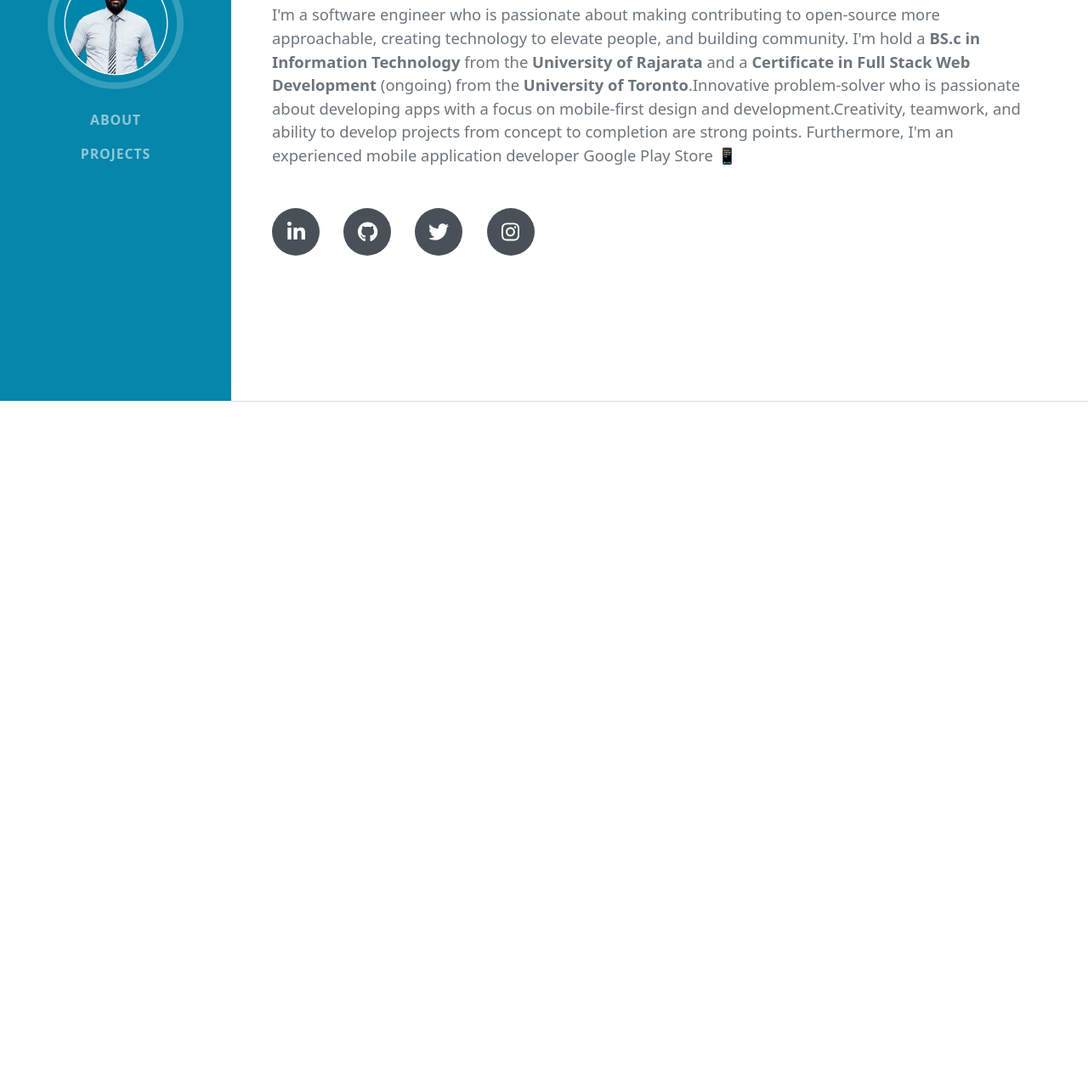
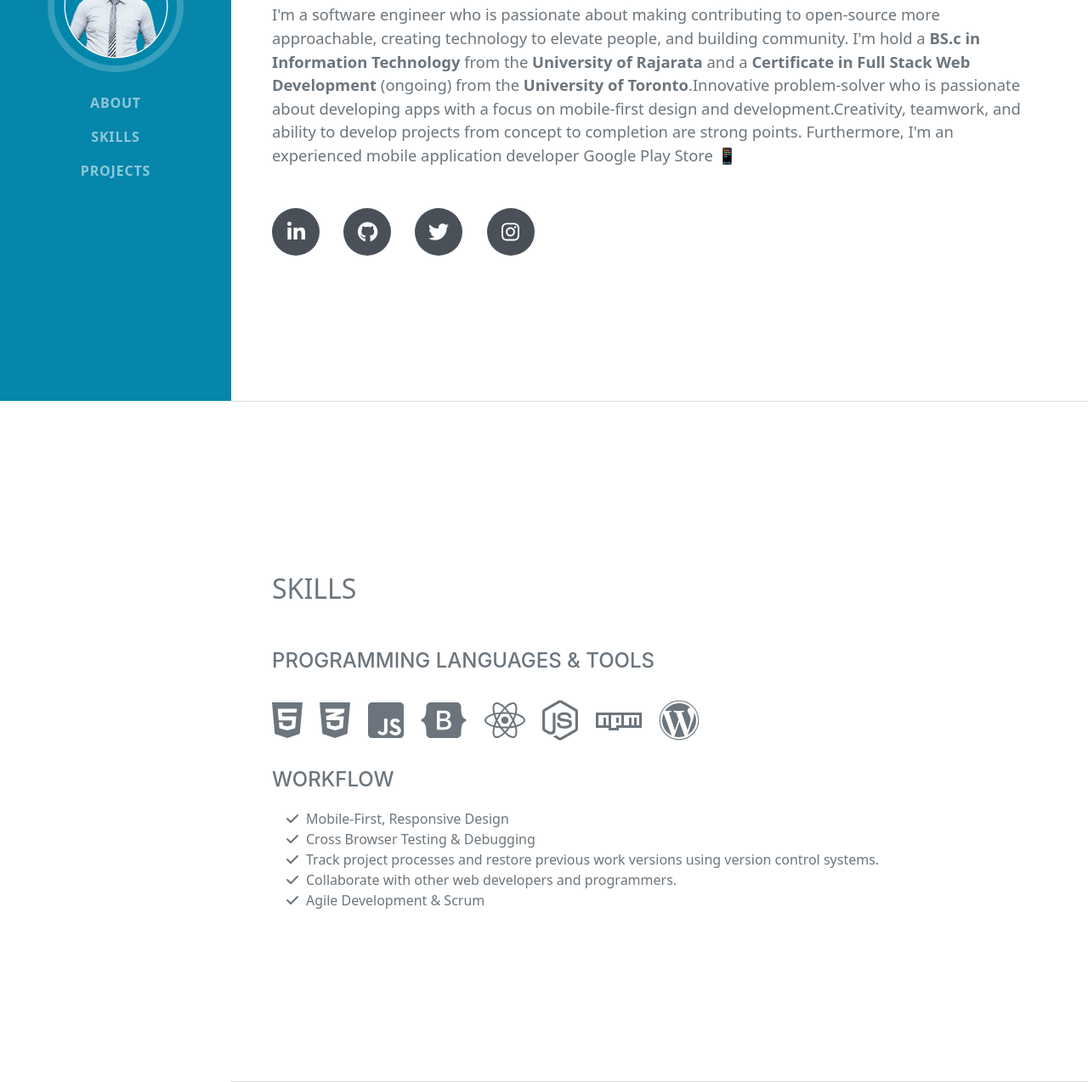
Before and after one commit to VimukthiGunasekara/portfolio, a plain HTML site: page inex.html in a window 1280 px wide. Shown: the part 328-1602 px from the top of the page at 85% size. Before the commit the page ends 801 px from the top, so only its background shows below. Drawn offline with nearby package versions, Linux system fonts and the light colour scheme; a script that the page names is missing; a web font is replaced by a local one.

Commit message:
developed skill section

```diff
--- a/inex.html
+++ b/inex.html
@@ -31,12 +31,13 @@
         <div class="collapse navbar-collapse" id="navbarResponsive">
             <ul class="navbar-nav">
                 <li class="nav-item"><a class="nav-link js-scroll-trigger" href="#about">About</a></li>
+                <li class="nav-item"><a class="nav-link js-scroll-trigger" href="#skills">Skills</a></li>
                 <li class="nav-item"><a class="nav-link js-scroll-trigger" href="#projects">Projects</a></li>
             </ul>
         </div>
     </nav>
+
     <div class="container-fluid p-0">
-
         <section class="resume-section" id="about">
             <div class="resume-section-content">
                 <h1 class="mb-0">
@@ -68,6 +69,47 @@
         <hr class="m-0" />
     </div>
 
+    <section class="resume-section" id="skills">
+        <div class="resume-section-content">
+            <h2 class="mb-5">Skills</h2>
+            <div class="subheading mb-3">Programming Languages & Tools</div>
+            <ul class="list-inline dev-icons">
+                <li class="list-inline-item"><i class="fab fa-html5"></i></li>
+                <li class="list-inline-item"><i class="fab fa-css3-alt"></i></li>
+                <li class="list-inline-item"><i class="fab fa-js-square"></i></li>
+                <li class="list-inline-item"><i class="fa-brands fa-bootstrap"></i></li>
+                <li class="list-inline-item"><i class="fab fa-react"></i></li>
+                <li class="list-inline-item"><i class="fab fa-node-js"></i></li>
+                <li class="list-inline-item"><i class="fab fa-npm"></i></li>
+                <li class="list-inline-item"><i class="fab fa-wordpress"></i></li>
+            </ul>
+            <div class="subheading mb-3">Workflow</div>
+            <ul class="fa-ul mb-0">
+                <li>
+                    <span class="fa-li"><i class="fas fa-check"></i></span>
+                    Mobile-First, Responsive Design
+                </li>
+                <li>
+                    <span class="fa-li"><i class="fas fa-check"></i></span>
+                    Cross Browser Testing & Debugging
+                </li>
+                <li>
+                    <span class="fa-li"><i class="fas fa-check"></i></span>
+                    Track project processes and restore previous work versions using version control systems.
+                </li>
+                <li>
+                    <span class="fa-li"><i class="fas fa-check"></i></span>
+                    Collaborate with other web developers and programmers.
+                </li>
+                <li>
+                    <span class="fa-li"><i class="fas fa-check"></i></span>
+                    Agile Development & Scrum
+                </li>
+            </ul>
+        </div>
+    </section>
+    <hr class="m-0" />
+
     <!-- Bootstrap core JS-->
     <script src="https://cdn.jsdelivr.net/npm/bootstrap@5.1.3/dist/js/bootstrap.bundle.min.js"></script>
     <!-- JS-->
```
